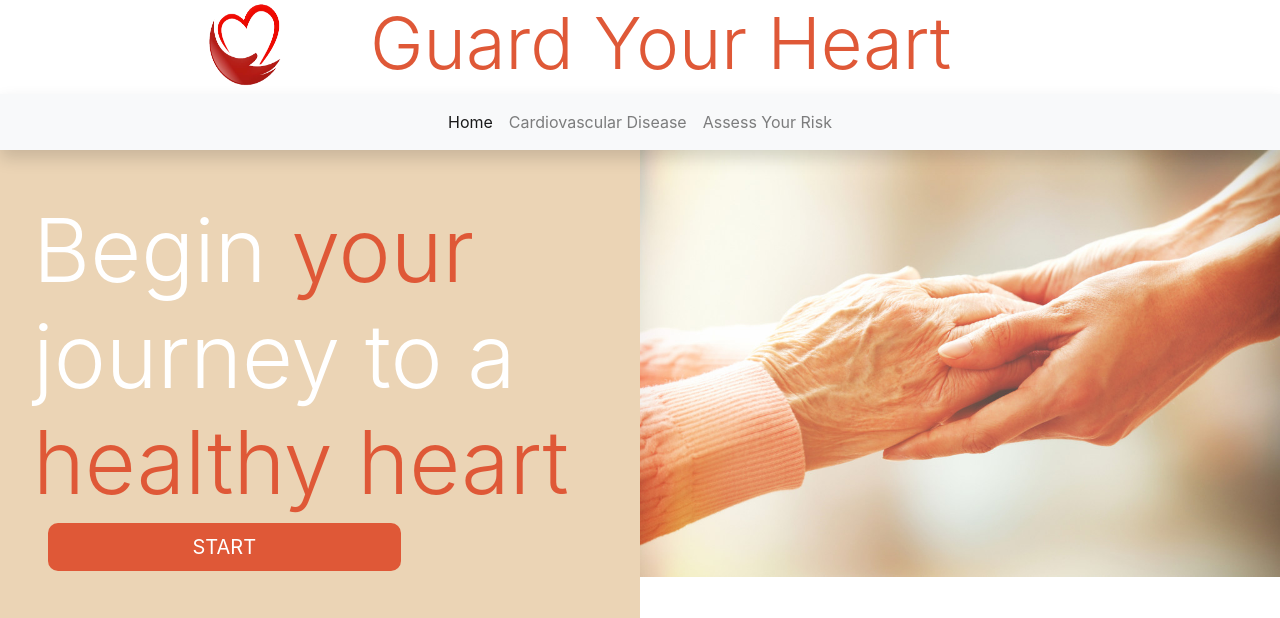
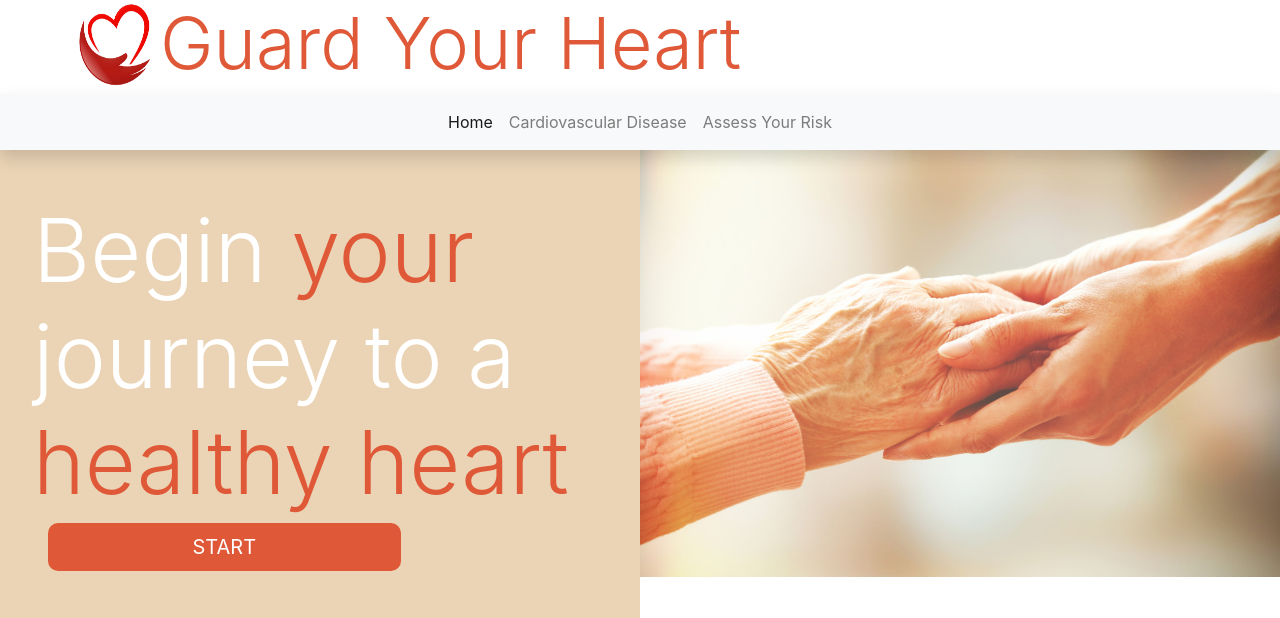
Before and after one commit to Melbouricks/Guard-Your-Heart, a Flask app: page /home in a window 1280 px wide. Shown: the top 618 px of the page. Run offline with Flask 2, Linux system fonts and the light colour scheme; the visitor is signed in with stand-in values (Sample User, id 1); some libraries are stand-ins or nearby versions.

Commit message:
removed empty css files

```diff
--- a/Guard_Your_Heart/static/css/theme.css
+++ b/Guard_Your_Heart/static/css/theme.css
@@ -56,10 +56,6 @@
 .navheading {
     color: rgb(223, 88, 55);
 }
-.navimg{
-    margin-left: 130px;
-    margin-right: 80px;
-}
 
 .breadcrumb >.active {
     color: rgb(223, 88, 55);
--- a/Guard_Your_Heart/templates/index.html
+++ b/Guard_Your_Heart/templates/index.html
@@ -1,4 +1,6 @@
-{% extends "layout.html" %} {% block content %}
+{% extends "layout.html" %}
+
+{% block content %}
 <div class="container-fluid">
     <div class="row">
         <div class="col-md-6 p-0">
--- a/Guard_Your_Heart/templates/layout.html
+++ b/Guard_Your_Heart/templates/layout.html
@@ -18,7 +18,10 @@
     <link rel="stylesheet" type="text/css" href="../static/css/sidebar.css">
     <link rel="stylesheet" type="text/css" href="../static/css/heartAnime.css">
     <link rel="stylesheet" type="text/css" href="../static/css/theme.css">
-    <link rel="stylesheet" type="text/css" href="../static/css/footer.css"> {% block cssblock %} {% endblock %}
+    <link rel="stylesheet" type="text/css" href="../static/css/footer.css">
+    {% block cssblock %}
+
+    {% endblock %}
 
     <!-- jQuery library -->
     <script src="https://ajax.googleapis.com/ajax/libs/jquery/3.4.1/jquery.min.js"></script>
@@ -32,7 +35,9 @@
     <!-- Latest compiled and minified JavaScript -->
     <script src="https://cdn.jsdelivr.net/npm/bootstrap-select@1.13.14/dist/js/bootstrap-select.min.js"></script>
 
-    {% block javascriptblock %} {% endblock %}
+    {% block javascriptblock %}
+
+    {% endblock %}
     <title>Guard Your Heart</title>
 </head>
 
@@ -40,7 +45,7 @@
     <div class="page-wrap">
         <div class="container-md">
             <div class="row">
-                <img src="../static/images/favicon.ico" height="90px" width="90px" class="navimg">
+                <img src="../static/images/favicon.ico" height="90px" width="90px">
                 <h1 class="text-center display-3 theme-color navheading">Guard Your Heart</h1>
             </div>
         </div>
```
Also changed, not shown: Guard_Your_Heart/static/css/alertbox.css (deleted), Guard_Your_Heart/static/css/titlebar.css (deleted).
